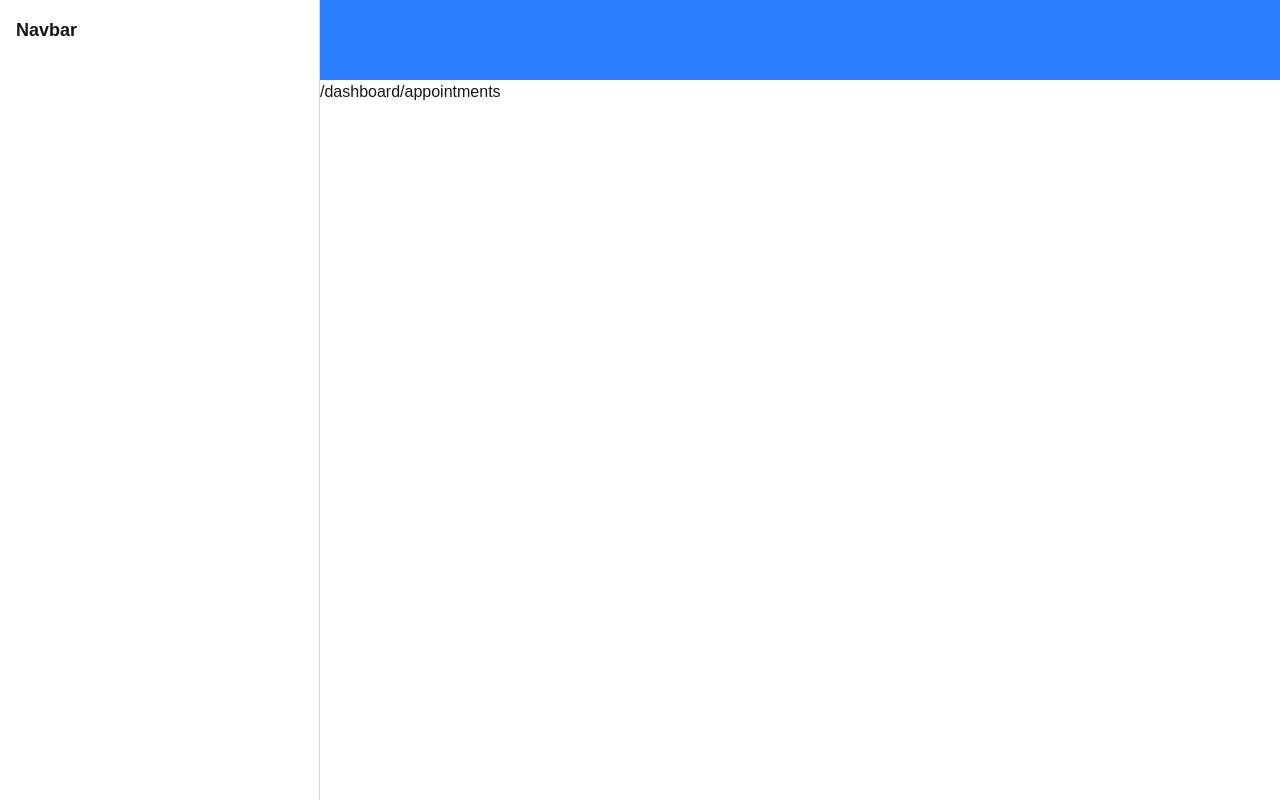
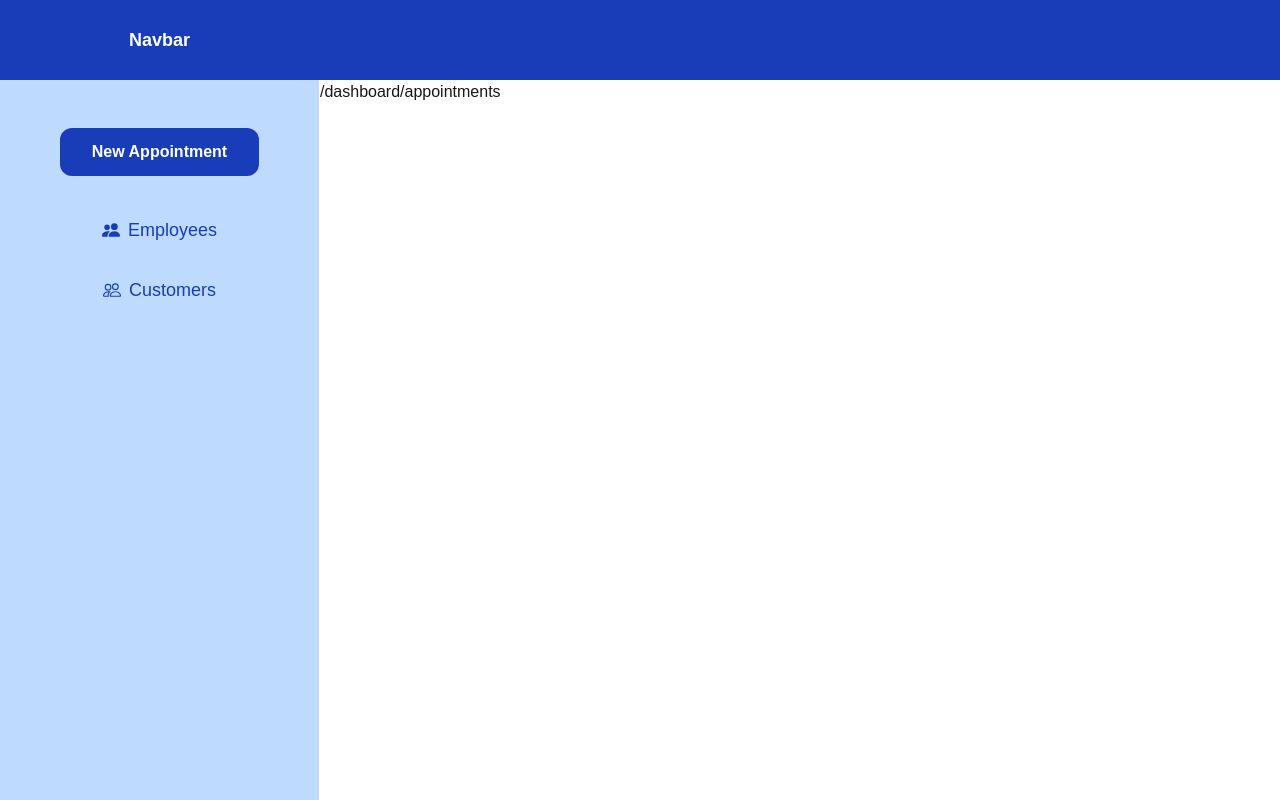
Before and after one commit to AppointmentApplication/appointment_ui, a Next.js app: page /dashboard/appointments in a window 1280 px wide. Built offline with nearby package versions, Linux system fonts and the light colour scheme.

Commit message:
Improved visualisation and  complted navbar

```diff
--- a/app/components/Navbar.tsx
+++ b/app/components/Navbar.tsx
@@ -1,10 +1,36 @@
 // https://dribbble.com/shots/25949981--Sleek-Side-Navbar-Design
+import { BsPeople, BsPeopleFill } from "react-icons/bs";
 
-export default function Navbar() {
+export default function Sidebar() {
   return (
-    <div className="h-screen w-80 border-r border-gray-300 fixed left-0 top-0 bg-white">
-      <div className="p-4 font-bold text-lg">Navbar</div>
-      {/* Buraya menu öğelerini ekleyebilirsin */}
+    <div className="h-screen w-80 border-r border-transparent fixed left-0 top-0 flex flex-col">
+
+
+      <div className="h-20 w-full bg-blue-800 flex justify-center items-center">
+        <span className="font-bold text-lg text-white">Navbar</span>
+      </div>
+
+
+     <div className="flex-1 w-full bg-blue-200 p-4 flex flex-col items-center justify-start">
+
+  <div className="mt-8">
+    <button className="bg-blue-800 text-white font-semibold px-8 py-3 rounded-xl
+               transition-all duration-200 hover:rounded-full hover:bg-blue-700 hover:shadow-lg hover:shadow-blue-600/50 active:scale-95">
+      New Appointment
+    </button>
+  </div>
+
+  <div className="mt-10 flex flex-col items-center gap-8">
+    <a href="/dashboard/employees" className="flex items-center text-blue-800 font-medium text-lg hover:text-blue-900 gap-2">
+      <BsPeopleFill className="text-blue-800" /> Employees
+    </a>
+    <a href="/dashboard/customers" className="flex items-center text-blue-800 font-medium text-lg hover:text-blue-900 gap-2">
+      <BsPeople className="text-blue-800" /> Customers
+    </a>
+  </div>
+
+</div>
+
     </div>
   );
 }
--- a/app/components/UpperMenu.tsx
+++ b/app/components/UpperMenu.tsx
@@ -1,3 +1,3 @@
 export default function UpperMenu() {
-  return <div className="w-full h-20 bg-blue-500"></div>;
+  return <div className="w-full h-20 bg-blue-800"></div>;
 }
```
Also changed, not shown: package.json (+4 -3 lines), 1 other file (tests, documents, lock files or other folders).
